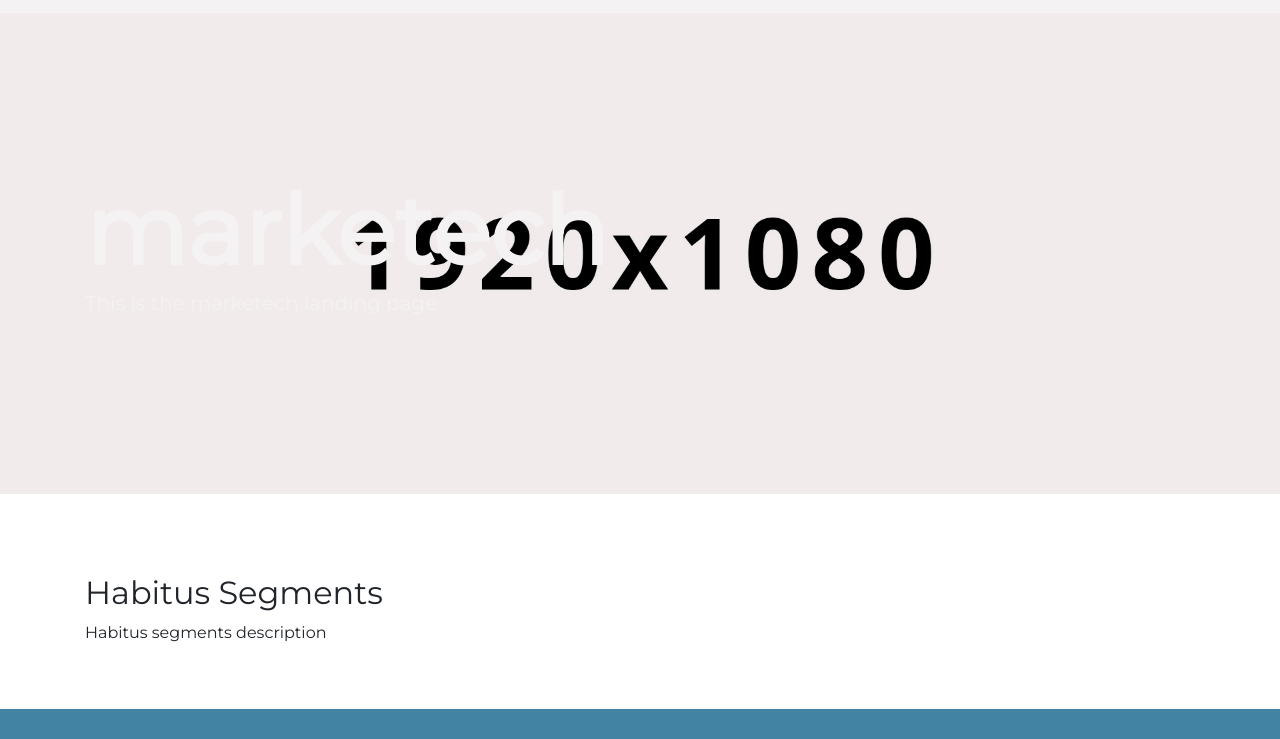
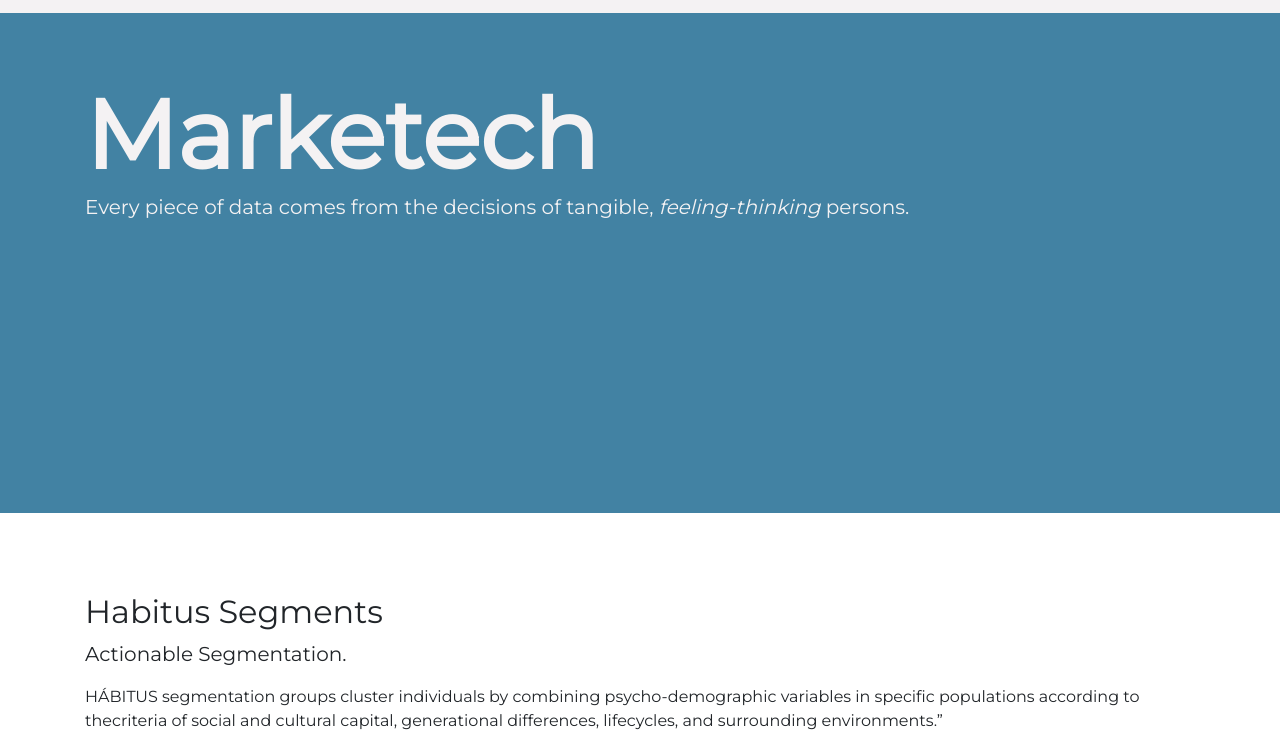
Before and after one commit to alexsc6955/marketech, a website: page index.html in a window 1280 px wide. Shown: the part 61-800 px from the top of the page. Drawn offline with nearby package versions, Linux system fonts and the light colour scheme.

Commit message:
Info added

```diff
--- a/index.html
+++ b/index.html
@@ -56,11 +56,11 @@
 
 
         <!-- Promo Block -->
-        <section class="jumbotron jumbotron-fluid bg-dark text-light py-150" style="background-image: url(assets/img/1920x1080.jpg); background-size: cover; background-repeat: no-repeat; background-position: center; padding-top: 10rem; padding-bottom: 10rem;">
+        <section class="jumbotron jumbotron-fluid bg-dark text-light py-150" style="height: 500px;/*background-image: url(assets/img/1920x1080.jpg); background-size: cover; background-repeat: no-repeat; background-position: center; padding-top: 10rem; padding-bottom: 10rem;*/">
             <div class="container">
-                <div class="display-1 font-weight-bolder">marketech</div>
+                <div class="display-1 font-weight-bolder">Marketech</div>
                 <p class="lead">
-                    This is the marketech landing page
+                    Every piece of data comes from the decisions of tangible, <i>feeling-thinking</i> persons.
                 </p>
             </div>
         </section>
@@ -72,8 +72,11 @@
                 <h2>
                     Habitus Segments
                 </h2>
+                <p class="lead">
+                    Actionable Segmentation.
+                </p>
                 <p>
-                    Habitus segments description
+                    HÁBITUS segmentation groups cluster individuals by combining psycho-demographic variables in specific populations according to thecriteria of social and cultural capital, generational differences, lifecycles, and surrounding environments.”
                 </p>
             </div>
         </section>
```
